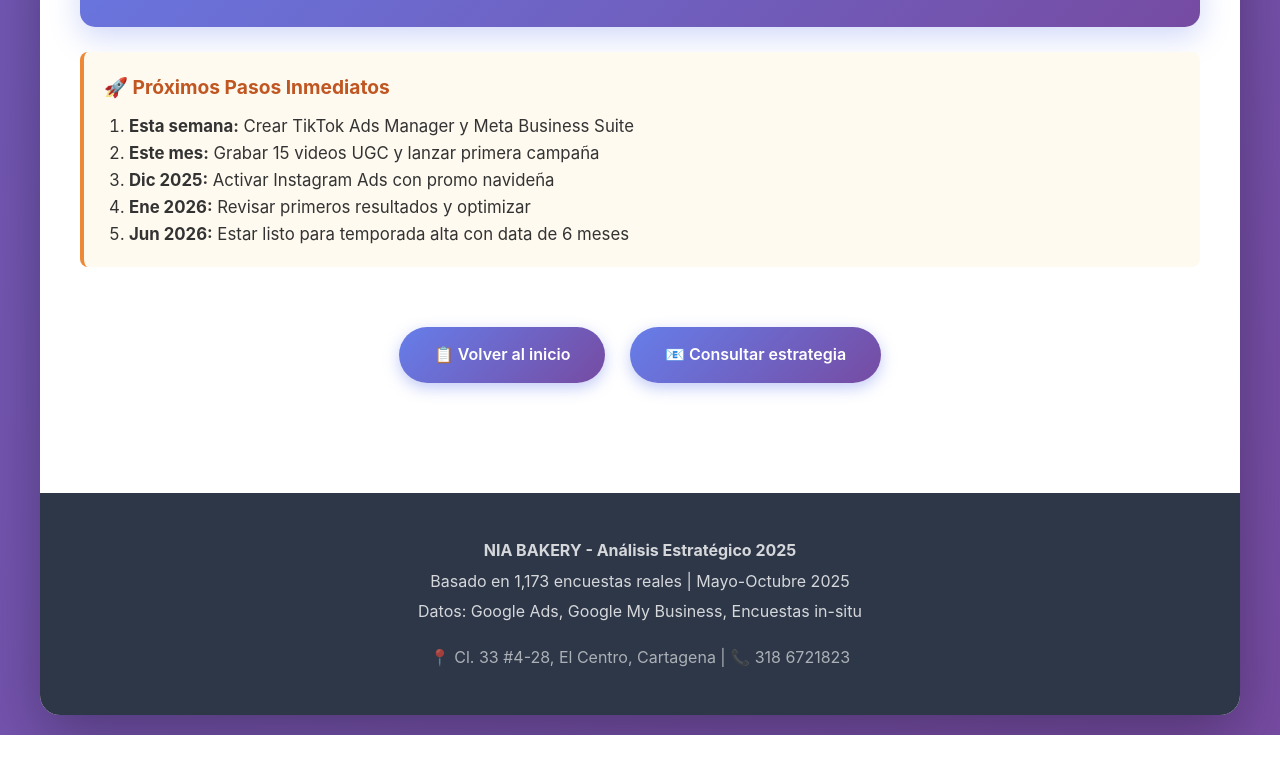
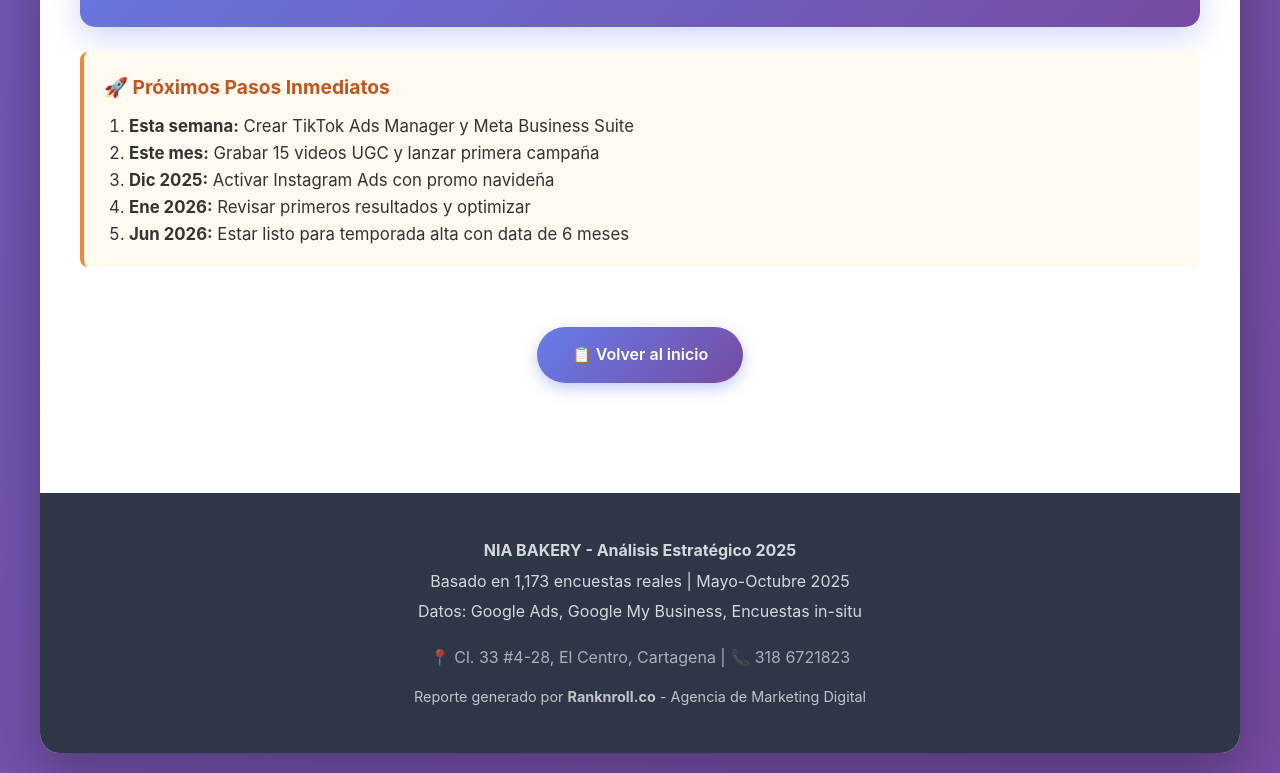
Before and after one commit to albornox/nia-bakery-analysis, a plain HTML site: page index.html in a window 1280 px wide. Shown: the part 6305-7078 px from the top of the page. Before the commit the page ends 7040 px from the top, so only its background shows below. Drawn offline with Linux system fonts and the light colour scheme.

Commit message:
Update index.html

```diff
--- a/index.html
+++ b/index.html
@@ -853,7 +853,6 @@
 
                 <div style="text-align: center; margin: 40px 0;">
                     <a href="#resumen" class="cta-button">📋 Volver al inicio</a>
-                    <a href="mailto:tu@email.com" class="cta-button">📧 Consultar estrategia</a>
                 </div>
             </section>
 
@@ -864,6 +863,7 @@
     <p>Basado en 1,173 encuestas reales | Mayo-Octubre 2025</p>
     <p>Datos: Google Ads, Google My Business, Encuestas in-situ</p>
     <p style="margin-top: 20px; opacity: 0.6;">📍 Cl. 33 #4-28, El Centro, Cartagena | 📞 318 6721823</p>
+    <p style="margin-top: 15px; font-size: 0.9em; opacity: 0.7;">Reporte generado por <strong>Ranknroll.co</strong> - Agencia de Marketing Digital</p>
 </div>
     </div>
 </body>
```
Lines whose indentation alone changed are shown as unchanged.
